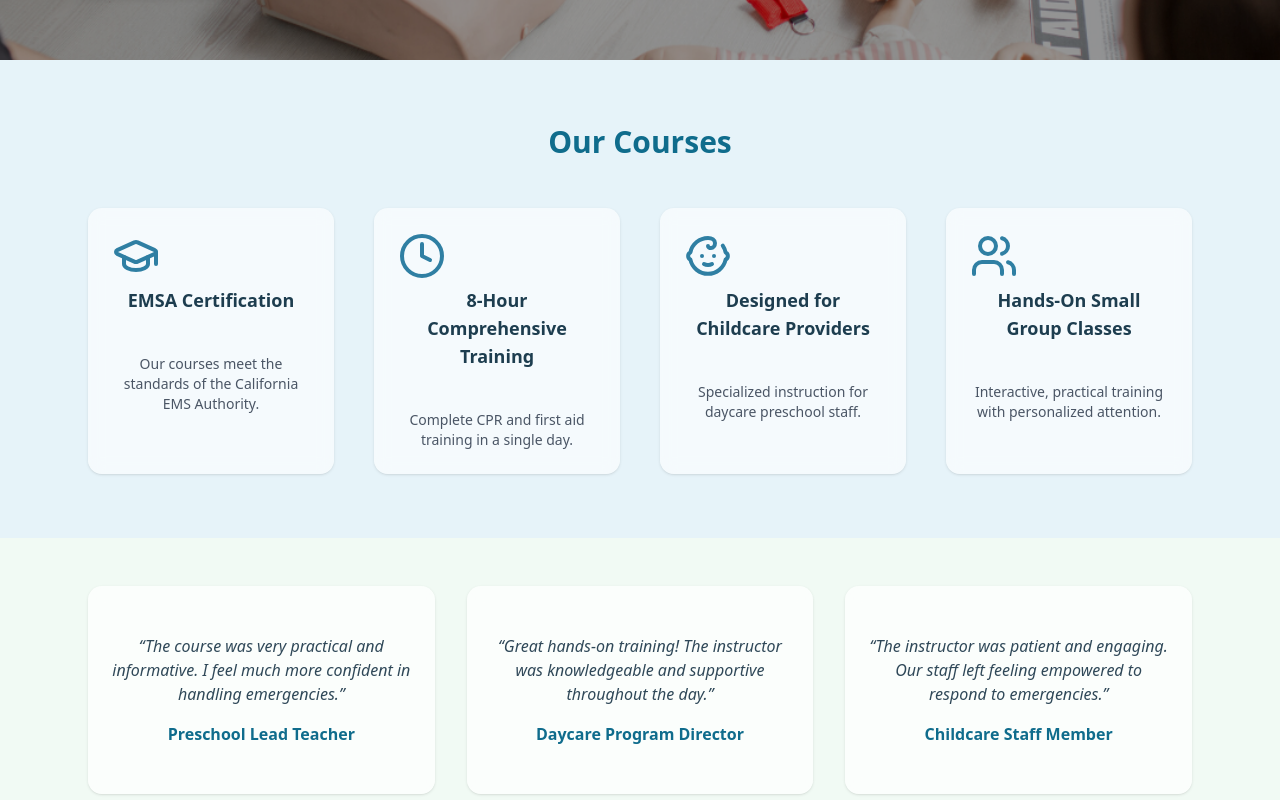
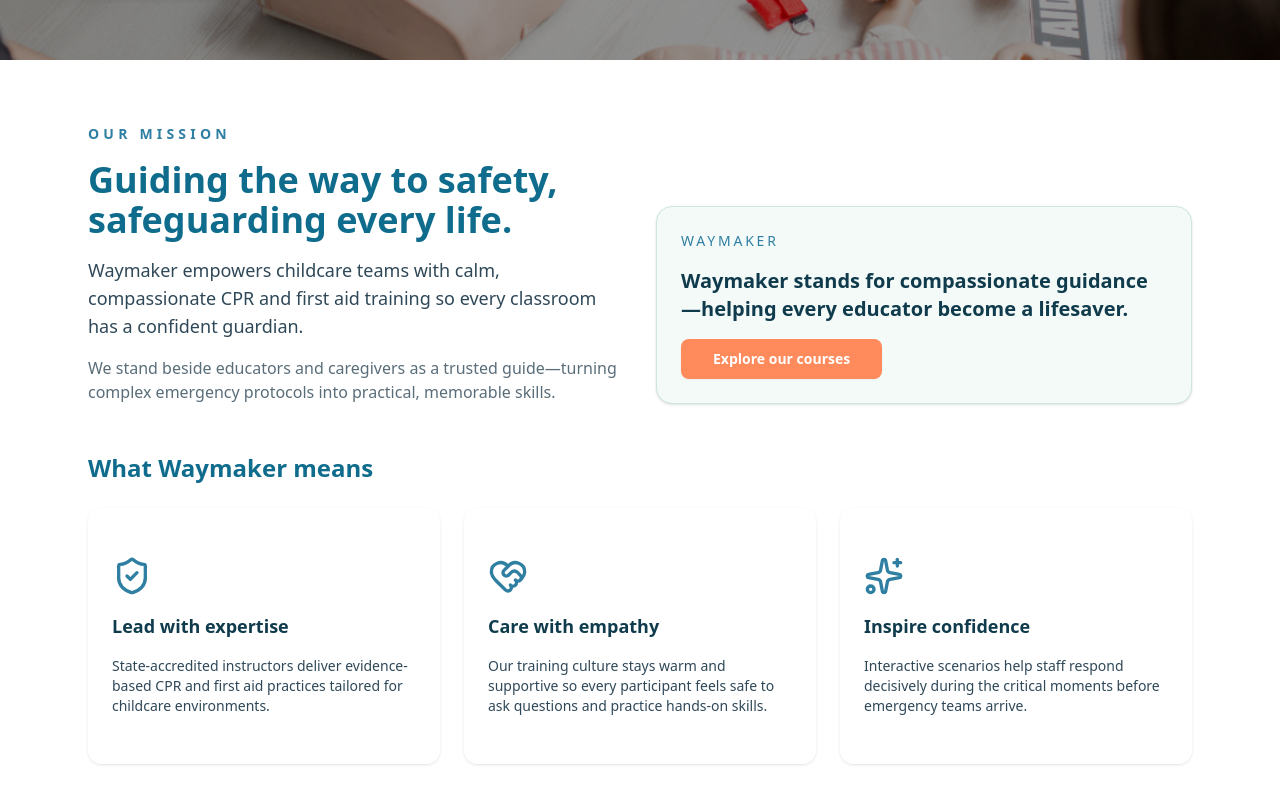
Before and after one commit to darecallad/cpr, a Next.js app: page / in a window 1280 px wide. Shown: the part 520-1320 px from the top of the page. Built offline with nearby package versions, Linux system fonts and the light colour scheme.

Commit message:
add brand mission

```diff
--- a/src/app/page.tsx
+++ b/src/app/page.tsx
@@ -2,6 +2,7 @@
 "use client";
 
 import { HeroSection } from "@/components/HeroSection";
+import { BrandMissionSection } from "@/components/BrandMissionSection";
 import { OurCoursesSection } from "@/components/OurCoursesSection";
 import { TestimonialsSection } from "@/components/TestimonialsSection";
 import { PartnersSection } from "@/components/PartnersSection";
@@ -9,6 +10,7 @@ export default function Page() {
   return (
     <main className="space-y-16">
       <HeroSection />
+      <BrandMissionSection />
       <OurCoursesSection />
       <TestimonialsSection />
       <PartnersSection />
--- /dev/null
+++ b/src/components/BrandMissionSection.tsx
@@ -0,0 +1,141 @@
+"use client";
+
+import { ShieldCheck, HeartHandshake, Sparkles } from "lucide-react";
+import { Button } from "@/components/ui/button";
+import { Card, CardContent } from "@/components/ui/card";
+import { useLanguage } from "@/context/LanguageContext";
+
+const copy = {
+  en: {
+    heading: "Our Mission",
+    tagline: "Guiding the way to safety, safeguarding every life.",
+    intro:
+      "Waymaker empowers childcare teams with calm, compassionate CPR and first aid training so every classroom has a confident guardian.",
+    description:
+      "We stand beside educators and caregivers as a trusted guide—turning complex emergency protocols into practical, memorable skills.",
+    valuesHeading: "What Waymaker means",
+    values: [
+      {
+        title: "Lead with expertise",
+        description:
+          "State-accredited instructors deliver evidence-based CPR and first aid practices tailored for childcare environments.",
+        icon: ShieldCheck,
+      },
+      {
+        title: "Care with empathy",
+        description:
+          "Our training culture stays warm and supportive so every participant feels safe to ask questions and practice hands-on skills.",
+        icon: HeartHandshake,
+      },
+      {
+        title: "Inspire confidence",
+        description:
+          "Interactive scenarios help staff respond decisively during the critical moments before emergency teams arrive.",
+        icon: Sparkles,
+      },
+    ],
+    ctaLabel: "Explore our courses",
+    ctaHref: "/courses",
+  },
+  zh: {
+    heading: "品牌使命",
+    tagline: "引領安全之路，守護生命之旅。",
+    intro:
+      "Waymaker 陪伴幼教與托育團隊，以溫暖專業的 CPR 與急救訓練，讓教室裡的每一位老師都能安心守護孩子。",
+    description:
+      "我們作為值得信賴的引路人，把繁複的急救流程轉化成貼近日常、容易記住的實作技巧。",
+    valuesHeading: "Waymaker 代表的價值",
+    values: [
+      {
+        title: "專業領航",
+        description:
+          "具備官方認證的講師，以幼兒照護情境為核心，教授最新、最可靠的 CPR 與急救法。",
+        icon: ShieldCheck,
+      },
+      {
+        title: "同理陪伴",
+        description:
+          "課堂氛圍溫暖友善，鼓勵學員自在提問、親手演練，建立對急救的信心。",
+        icon: HeartHandshake,
+      },
+      {
+        title: "自信應變",
+        description:
+          "透過情境模擬練習，在救援人員抵達前，也能沉著做出正確判斷與行動。",
+        icon: Sparkles,
+      },
+    ],
+    ctaLabel: "了解課程內容",
+    ctaHref: "/courses",
+  },
+} as const;
+
+export function BrandMissionSection() {
+  const { locale } = useLanguage();
+  const content = copy[locale];
+
+  return (
+    <section className="bg-white py-16">
+      <div className="mx-auto flex max-w-6xl flex-col gap-12 px-6">
+        <div className="grid gap-8 md:grid-cols-[minmax(0,1fr)_minmax(0,1fr)] md:items-end">
+          <div className="space-y-4">
+            <p className="text-sm font-semibold uppercase tracking-[0.3em] text-[#2F7FA3]">
+              {content.heading}
+            </p>
+            <h2 className="text-3xl font-bold text-[#0F6C8C] md:text-4xl">
+              {content.tagline}
+            </h2>
+            <p className="text-lg text-[#2F4858]">
+              {content.intro}
+            </p>
+            <p className="text-[#2F4858]/80">
+              {content.description}
+            </p>
+          </div>
+          <div className="flex flex-col items-start gap-4 rounded-2xl border border-[#CDE6E0] bg-[#F4FAF8] p-6 shadow-sm">
+            <span className="text-sm font-medium text-[#2F7FA3] uppercase tracking-[0.2em]">
+              Waymaker
+            </span>
+            <p className="text-xl font-semibold text-[#0F3B4C]">
+              {locale === "en"
+                ? "Waymaker stands for compassionate guidance—helping every educator become a lifesaver."
+                : "Waymaker 代表溫暖的引導與守護，讓每位教育者都能成為孩子的守護者。"}
+            </p>
+            <Button
+              size="lg"
+              className="bg-[#FF8A5B] px-8 font-semibold text-white hover:bg-[#F57643]"
+              asChild
+            >
+              <a href={content.ctaHref}>{content.ctaLabel}</a>
+            </Button>
+          </div>
+        </div>
+
+        <div className="space-y-6">
+          <h3 className="text-2xl font-semibold text-[#0F6C8C]">
+            {content.valuesHeading}
+          </h3>
+          <div className="grid gap-6 md:grid-cols-3">
+            {content.values.map((value) => {
+              const Icon = value.icon;
+              return (
+                <Card
+                  key={value.title}
+                  className="border-none bg-white/80 backdrop-blur shadow-sm"
+                >
+                  <CardContent className="space-y-4 p-6">
+                    <Icon className="h-10 w-10 text-[#2F7FA3]" />
+                    <h4 className="text-lg font-semibold text-[#0F3B4C]">
+                      {value.title}
+                    </h4>
+                    <p className="text-sm text-[#2F4858]">{value.description}</p>
+                  </CardContent>
+                </Card>
+              );
+            })}
+          </div>
+        </div>
+      </div>
+    </section>
+  );
+}
```
Also changed, not shown: public/logo.svg, 2 other files (tests, documents, lock files or other folders).
